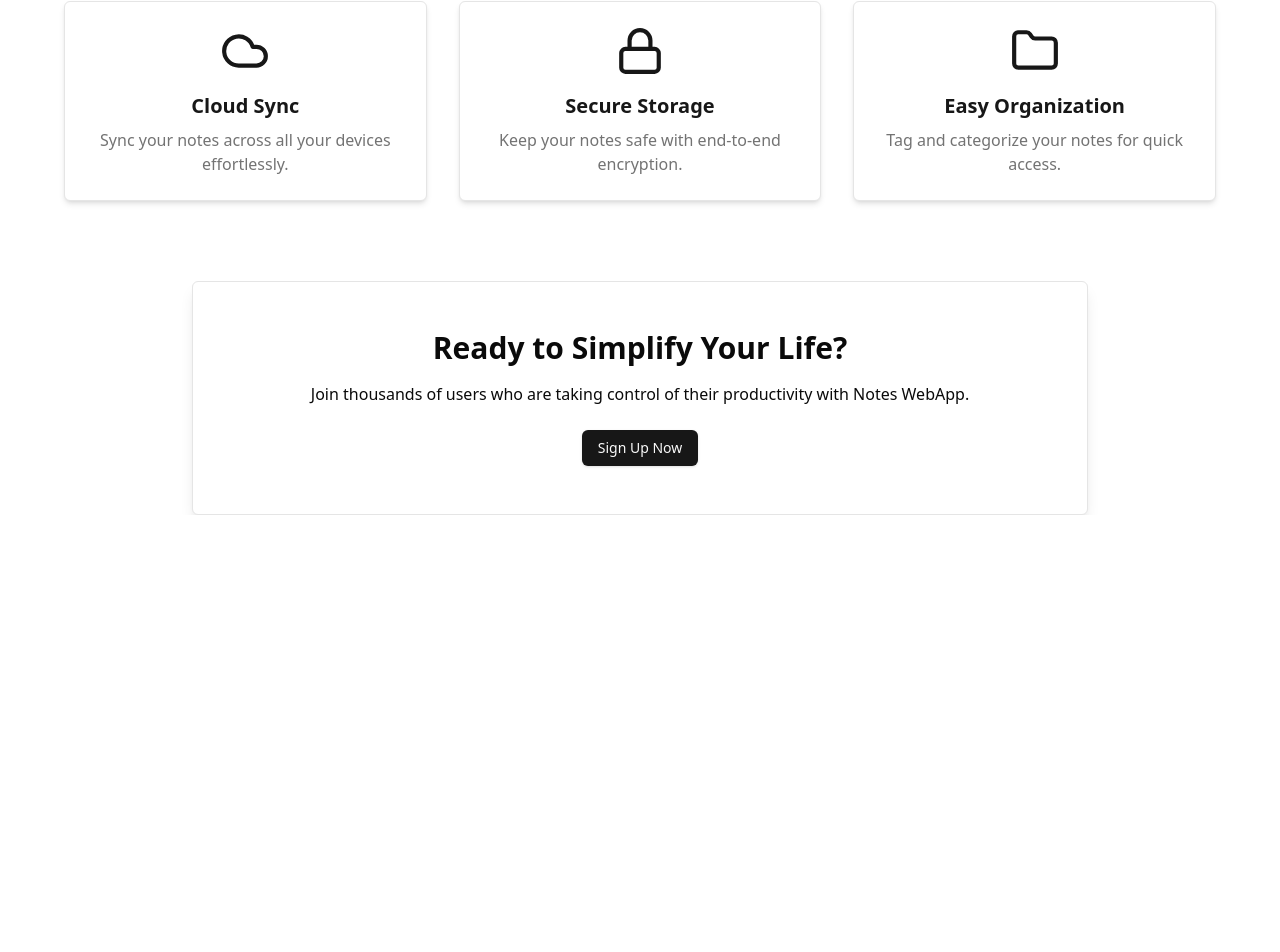
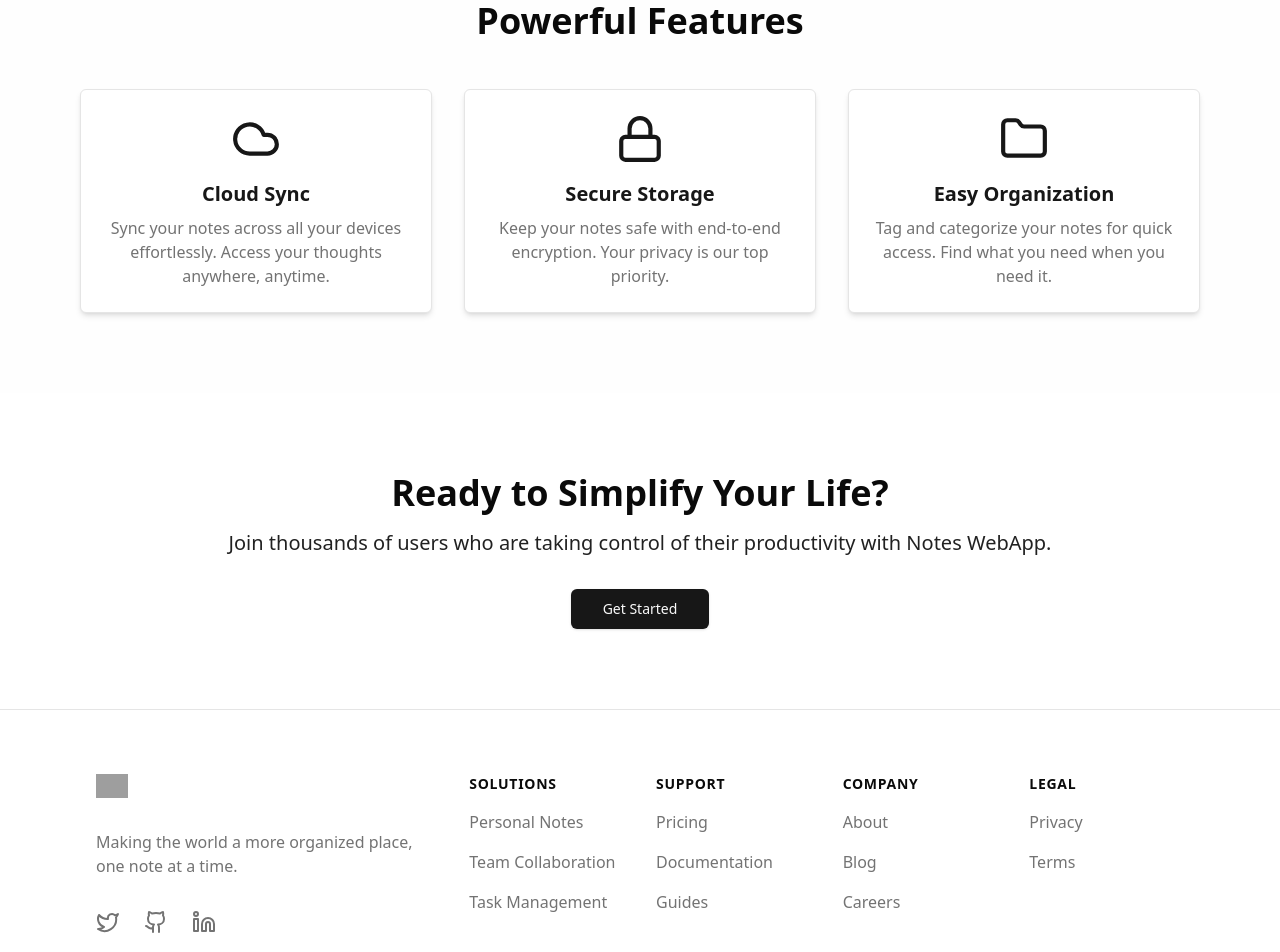
Before and after one commit to Babban33/notes, a Next.js app: page / in a window 1280 px wide. Shown: the part 879-1831 px from the top of the page. Before the commit the page ends 1394 px from the top, so only its background shows below. Built offline with nearby package versions, Linux system fonts and the light colour scheme; grey boxes are pictures that could not be loaded.

Commit message:
added footer and improved sections

```diff
--- a/app/CallAction.tsx
+++ b/app/CallAction.tsx
@@ -1,15 +1,19 @@
 import { Button } from "@/components/ui/button";
-
+import Link from "next/link";
 export default function CallAction() {
     return(
-        <div className="mt-20 text-center bg-card py-12 px-6 rounded-md shadow-lg w-full max-w-4xl border border-border">
-            <h2 className="text-3xl font-semibold mb-4">
-                Ready to Simplify Your Life?
-            </h2>
-            <p className="mb-6">
-                Join thousands of users who are taking control of their productivity with Notes WebApp.
-            </p>
-            <Button className="bg-primary text-primary-foreground">Sign Up Now</Button>
+        <div className="py-20">
+            <div className="max-w-4xl mx-auto text-center px-4">
+                <h2 className="text-4xl font-bold mb-4">
+                    Ready to Simplify Your Life?
+                </h2>
+                <p className="text-xl mb-8 opacity-90">
+                    Join thousands of users who are taking control of their productivity with Notes WebApp.
+                </p>
+                <Link href="/login">
+                    <Button size="lg">Get Started</Button>
+                </Link>
+            </div>
         </div>
     );
 }
--- a/app/FeatureSection.tsx
+++ b/app/FeatureSection.tsx
@@ -1,24 +1,29 @@
 import { FeatureCard } from "@/components/FeatureCard";
-import { Cloud, Folder, Lock } from "lucide-react";
+import { Cloud, Folder, Lock } from 'lucide-react';
 
 export default function FeatureSection() {
     return(
-        <section className="mt-20 grid grid-cols-1 md:grid-cols-3 gap-8 max-w-6xl w-full">
+        <section className="py-20 bg-secondary/10">
+            <div className="max-w-6xl mx-auto px-4">
+                <h2 className="text-4xl font-bold text-center mb-12">Powerful Features</h2>
+                <div className="grid grid-cols-1 md:grid-cols-3 gap-8">
                     <FeatureCard
                         title="Cloud Sync"
-                description="Sync your notes across all your devices effortlessly."
+                        description="Sync your notes across all your devices effortlessly. Access your thoughts anywhere, anytime."
                         icon={<Cloud size={50} className="text-primary" />}
                     />
                     <FeatureCard
                         title="Secure Storage"
-                description="Keep your notes safe with end-to-end encryption."
+                        description="Keep your notes safe with end-to-end encryption. Your privacy is our top priority."
                         icon={<Lock size={50} className="text-primary" />}
                     />
                     <FeatureCard
                         title="Easy Organization"
-                description="Tag and categorize your notes for quick access."
+                        description="Tag and categorize your notes for quick access. Find what you need when you need it."
                         icon={<Folder size={50} className="text-primary" />}
                     />
+                </div>
+            </div>
         </section>
     );
 }
--- a/app/HeroSection.tsx
+++ b/app/HeroSection.tsx
@@ -3,11 +3,11 @@ import { Key, ShieldCheck, Smile } from "lucide-react";
 
 export default function HeroSection() {
     return(
-        <div className="text-center h-screen flex flex-col justify-center">
-            <h1 className="text-5xl md:text-8xl font-bold tracking-tight mb-6">
+        <div className="text-center h-screen flex flex-col justify-center items-center">
+            <h1 className="text-5xl md:text-8xl font-bold tracking-tight mb-6 bg-clip-text text-transparent bg-gradient-to-r from-primary to-purple-600">
                 Simplify Your Notes
             </h1>
-            <p className="text-lg mb-8">
+            <p className="text-lg text-center mb-8 max-w-2xl text-muted-foreground">
                 Organize, access, and manage your notes from anywhere, anytime.
             </p>
             <div className="flex flex-wrap justify-center gap-4">
--- a/app/layout.tsx
+++ b/app/layout.tsx
@@ -3,6 +3,7 @@ import { Geist, Geist_Mono } from "next/font/google";
 import "./globals.css";
 import { ThemeProvider } from "@/components/ui/theme-provider";
 import NavBar from "@/components/NavBar";
+import { Footer } from "@/components/Footer";
 
 const geistSans = Geist({
   variable: "--font-geist-sans",
@@ -36,7 +37,10 @@ export default function RootLayout({
           disableTransitionOnChange
         >
           <NavBar/>
-          {children}
+          <main className="flex-grow">
+            {children}
+          </main>
+          <Footer />
         </ThemeProvider>
       </body>
     </html>
--- a/app/page.tsx
+++ b/app/page.tsx
@@ -5,15 +5,10 @@ import CallAction from './CallAction';
 
 export default function LandingPage() {
   return (
-    <main className="relative flex flex-col items-center justify-center min-h-screen px-4 bg-background text-foreground">
-      {/* Background Grid */}
-      <div
-        className="absolute inset-0 bg-grid-pattern pointer-events-none"
-        aria-hidden="true"
-      ></div>
+    <div className="bg-background text-foreground">
       <HeroSection/>
       <FeatureSection/>
       <CallAction/>
-    </main>
+    </div>
   );
 }
--- /dev/null
+++ b/components/Footer.tsx
@@ -0,0 +1,119 @@
+import Link from 'next/link';
+import { Github, Twitter, Linkedin } from 'lucide-react';
+import Image from 'next/image';
+export function Footer() {
+    return (
+        <footer className="bg-background border-t">
+            <div className="max-w-6xl mx-auto py-12 px-4 sm:px-6 lg:py-16 lg:px-8">
+                <div className="xl:grid xl:grid-cols-3 xl:gap-8">
+                    <div className="space-y-8 xl:col-span-1">
+                        <Image src="/pencil.ico" alt="Logo" width={32} height={32} />
+                        <p className="text-muted-foreground text-base">
+                            Making the world a more organized place, one note at a time.
+                        </p>
+                        <div className="flex space-x-6">
+                            <a href="#" className="text-muted-foreground hover:text-foreground">
+                                <span className="sr-only">Twitter</span>
+                                <Twitter />
+                            </a>
+                            <a href="#" className="text-muted-foreground hover:text-foreground">
+                                <span className="sr-only">GitHub</span>
+                                <Github />
+                            </a>
+                            <a href="#" className="text-muted-foreground hover:text-foreground">
+                                <span className="sr-only">LinkedIn</span>
+                                <Linkedin />
+                            </a>
+                        </div>
+                    </div>
+                    <div className="mt-12 grid grid-cols-2 gap-8 xl:mt-0 xl:col-span-2">
+                        <div className="md:grid md:grid-cols-2 md:gap-8">
+                            <div>
+                                <h3 className="text-sm font-semibold text-foreground tracking-wider uppercase">Solutions</h3>
+                                <ul className="mt-4 space-y-4">
+                                    <li>
+                                        <Link href="#" className="text-base text-muted-foreground hover:text-foreground">
+                                            Personal Notes
+                                        </Link>
+                                    </li>
+                                    <li>
+                                        <Link href="#" className="text-base text-muted-foreground hover:text-foreground">
+                                            Team Collaboration
+                                        </Link>
+                                    </li>
+                                    <li>
+                                        <Link href="#" className="text-base text-muted-foreground hover:text-foreground">
+                                            Task Management
+                                        </Link>
+                                    </li>
+                                </ul>
+                            </div>
+                            <div className="mt-12 md:mt-0">
+                                <h3 className="text-sm font-semibold text-foreground tracking-wider uppercase">Support</h3>
+                                <ul className="mt-4 space-y-4">
+                                    <li>
+                                        <Link href="#" className="text-base text-muted-foreground hover:text-foreground">
+                                            Pricing
+                                        </Link>
+                                    </li>
+                                    <li>
+                                        <Link href="#" className="text-base text-muted-foreground hover:text-foreground">
+                                            Documentation
+                                        </Link>
+                                    </li>
+                                    <li>
+                                        <Link href="#" className="text-base text-muted-foreground hover:text-foreground">
+                                            Guides
+                                        </Link>
+                                    </li>
+                                </ul>
+                            </div>
+                        </div>
+                        <div className="md:grid md:grid-cols-2 md:gap-8">
+                            <div>
+                                <h3 className="text-sm font-semibold text-foreground tracking-wider uppercase">Company</h3>
+                                <ul className="mt-4 space-y-4">
+                                    <li>
+                                        <Link href="#" className="text-base text-muted-foreground hover:text-foreground">
+                                            About
+                                        </Link>
+                                    </li>
+                                    <li>
+                                        <Link href="#" className="text-base text-muted-foreground hover:text-foreground">
+                                            Blog
+                                        </Link>
+                                    </li>
+                                    <li>
+                                        <Link href="#" className="text-base text-muted-foreground hover:text-foreground">
+                                            Careers
+                                        </Link>
+                                    </li>
+                                </ul>
+                            </div>
+                            <div className="mt-12 md:mt-0">
+                                <h3 className="text-sm font-semibold text-foreground tracking-wider uppercase">Legal</h3>
+                                <ul className="mt-4 space-y-4">
+                                    <li>
+                                        <Link href="#" className="text-base text-muted-foreground hover:text-foreground">
+                                            Privacy
+                                        </Link>
+                                    </li>
+                                    <li>
+                                        <Link href="#" className="text-base text-muted-foreground hover:text-foreground">
+                                            Terms
+                                        </Link>
+                                    </li>
+                                </ul>
+                            </div>
+                        </div>
+                    </div>
+                </div>
+                <div className="mt-12 border-t border-muted pt-8">
+                    <p className="text-base text-muted-foreground xl:text-center">
+                        &copy; 2024 Notes WebApp, Inc. All rights reserved.
+                    </p>
+                </div>
+            </div>
+        </footer>
+    );
+}
```
Lines whose indentation alone changed are shown as unchanged.
